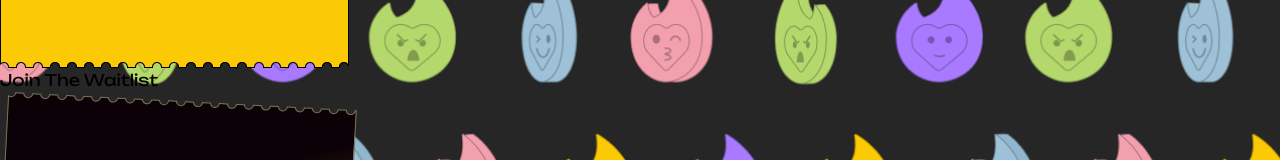
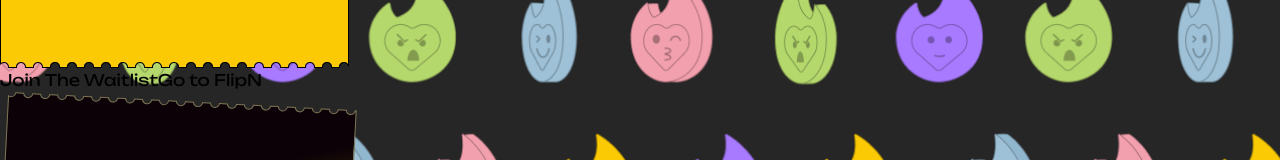
Before and after one commit to flipn-fun/waitlist, a Next.js app: page / in a window 1280 px wide. Shown: the part 335-495 px from the top of the page. Built offline with nearby package versions, Linux system fonts and the light colour scheme.

Commit message:
adding go to app.

```diff
--- a/src/app/page.tsx
+++ b/src/app/page.tsx
@@ -41,6 +41,13 @@ export default function Home() {
               >
                 Join The Waitlist
               </a>
+              <a
+                href="https://stage.flipn.fun"
+                rel="preload"
+                className="hover:opacity-80 active:opacity-60 duration-300 cursor-pointer text-[#FBCA04] rotate-[3deg] mt-[10px] underline"
+              >
+                Go to FlipN
+              </a>
             </div>
             <BottomBg />
           </div>
```
